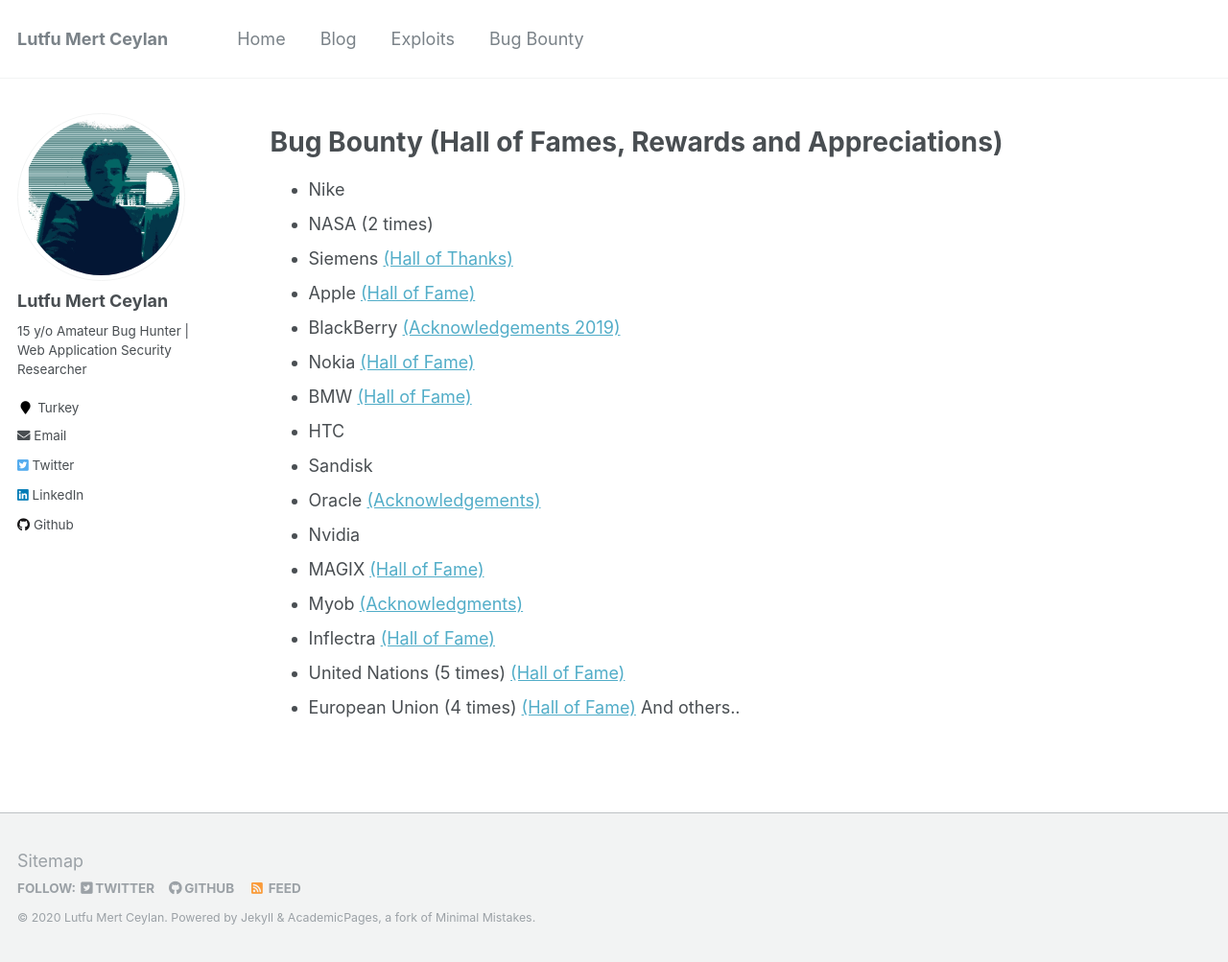
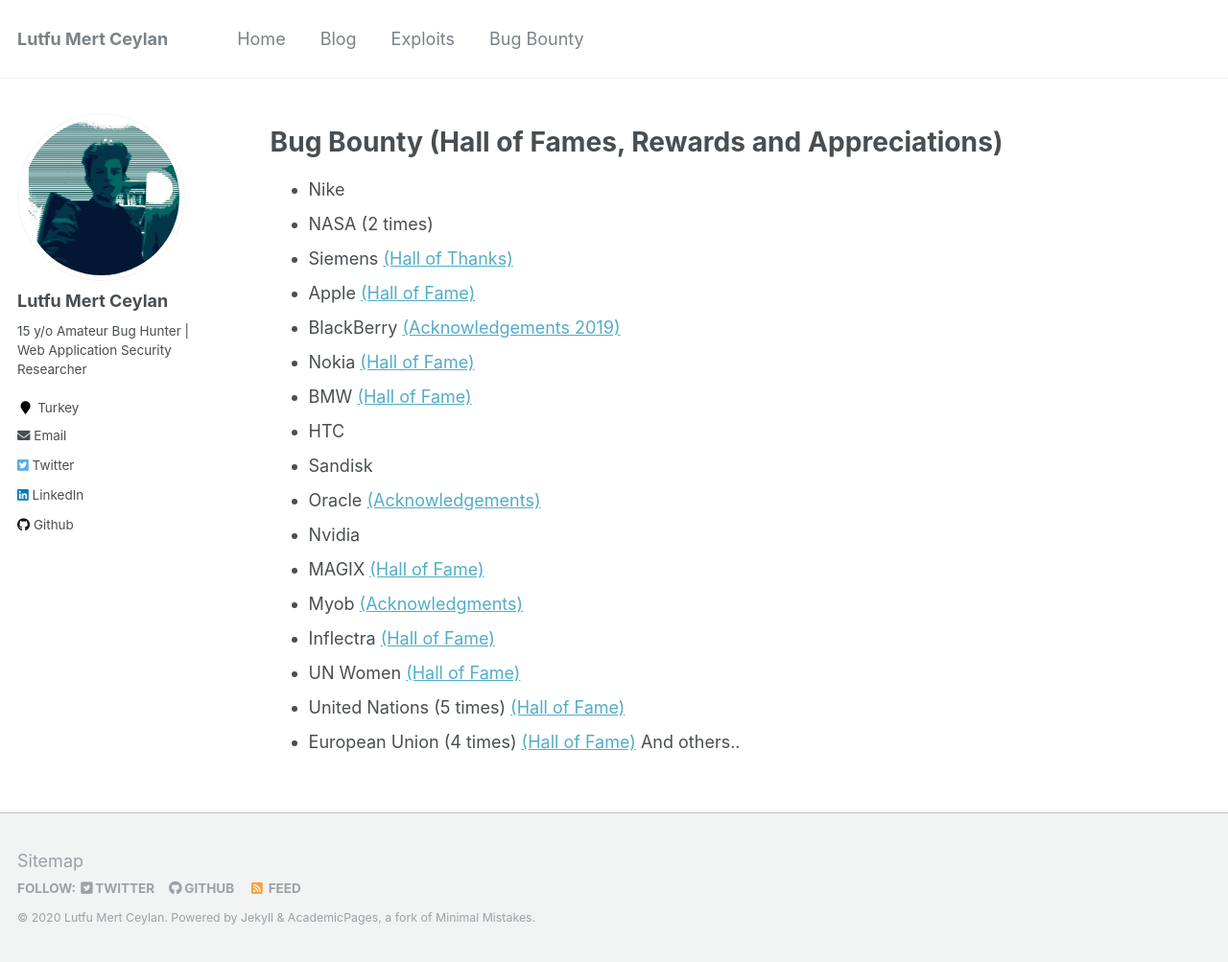
Before and after one commit to lutfumertceylan/mywebsite, a Jekyll site: the page built from _pages/bugbounty.md, in a window 1280 px wide and 1003 px high. Shown: the whole window at 96% size. Built offline with Jekyll 4.4.1, drawn with Linux system fonts in a browser that asks for light colours.

Commit message:
Update bugbounty.md

```diff
--- a/_pages/bugbounty.md
+++ b/_pages/bugbounty.md
@@ -22,6 +22,7 @@ redirect_from:
 * Nvidia
 * MAGIX <a href="http://research.magix.com">(Hall of Fame)</a>
 * Myob <a href="https://www.myob.com/au/about/security/report-security-vulnerability">(Acknowledgments)</a>
-* Inflectra <a href="">(Hall of Fame)</a>
+* Inflectra <a href="https://www.inflectra.com/company/responsible-disclosure.aspx">(Hall of Fame)</a>
+* UN Women <a href="https://www.unwomen.org/en/about-the-website/information-security/reporting-a-cyber-security-issue#Hall-of-fame">(Hall of Fame)</a>
 * United Nations (5 times) <a href="https://unite.un.org/content/hall-fame">(Hall of Fame)</a>
 * European Union (4 times) <a href="https://cert.europa.eu/cert/newsletter/en/latest_HallOfFame_.html">(Hall of Fame)</a> And others..
```
